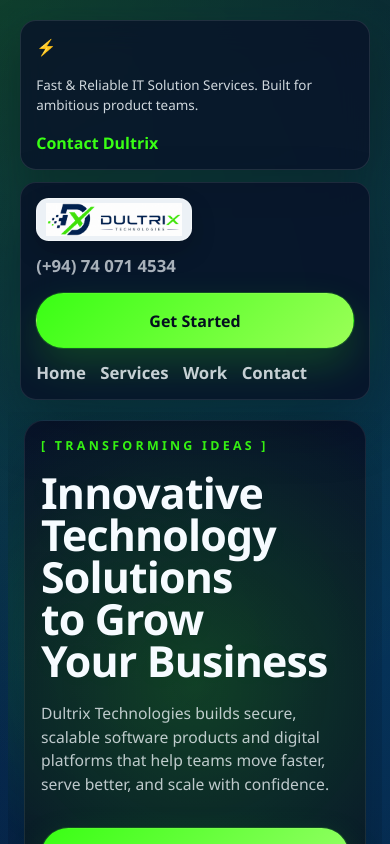
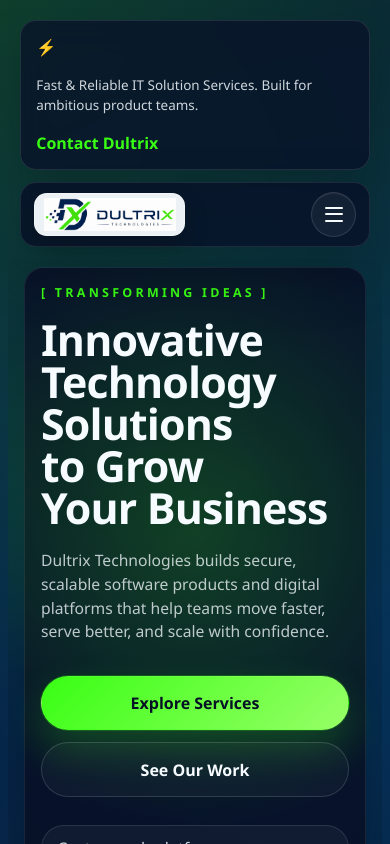
Before and after one commit to DulajAR/dultrix-website, a Next.js app in the folder dultrix-website/: page / in a window 390 px wide. Shown: the top 844 px of the page. Built offline with nearby package versions, Linux system fonts and the light colour scheme.

Commit message:
refine header navigation layout
add scroll aware header hide show behavior, mobile hamburger menu, centered desktop navigation, slimmer header height, removed phone number, and improved logo and link sizing

```diff
--- a/dultrix-website/src/app/globals.css
+++ b/dultrix-website/src/app/globals.css
@@ -64,6 +64,13 @@
   width: 100%;
   padding: 0;
   backdrop-filter: blur(20px);
+  transition: transform 0.28s ease, opacity 0.28s ease;
+}
+
+.site-header-hidden {
+  transform: translateY(calc(-100% - 1rem));
+  opacity: 0;
+  pointer-events: none;
 }
 
 .announcement-bar {
@@ -100,15 +107,24 @@
 .site-nav {
   width: 100%;
   margin: 0 auto;
-  padding: clamp(0.85rem, 1.1vw, 1.1rem) clamp(1.15rem, 2vw, 1.75rem);
+  padding: clamp(0.55rem, 0.75vw, 0.8rem) clamp(1rem, 1.6vw, 1.4rem);
   border: 1px solid rgba(255, 255, 255, 0.09);
   border-radius: 1rem;
   background: rgba(8, 17, 40, 0.84);
   box-shadow: 0 24px 60px rgba(0, 0, 0, 0.24);
-  display: flex;
+  display: grid;
+  grid-template-columns: auto 1fr auto;
   align-items: center;
-  justify-content: space-between;
-  gap: 1rem;
+  gap: 0.5rem;
+}
+
+.site-nav-top {
+  display: contents;
+}
+
+.site-nav-panel {
+  display: contents;
+  align-items: center;
 }
 
 .site-brand,
@@ -137,7 +153,7 @@
 
 .site-brand-logo {
   display: block;
-  width: clamp(8.5rem, 16vw, 13rem);
+  width: clamp(8.25rem, 15vw, 12rem);
   height: auto;
   max-width: none;
   object-fit: contain;
@@ -147,13 +163,60 @@
 .site-actions {
   display: flex;
   align-items: center;
-  gap: 1rem;
+  gap: 0.75rem;
+}
+
+.site-links {
+  grid-column: 2;
+  justify-content: center;
+  justify-self: center;
+}
+
+.site-actions {
+  grid-column: 3;
+  justify-content: flex-end;
+  justify-self: end;
+}
+
+.menu-toggle {
+  display: none;
+  width: 3rem;
+  height: 3rem;
+  align-items: center;
+  justify-content: center;
+  gap: 0.3rem;
+  flex-direction: column;
+  border: 1px solid rgba(255, 255, 255, 0.12);
+  border-radius: 999px;
+  background: rgba(255, 255, 255, 0.05);
+  color: var(--foreground);
+  box-shadow: inset 0 1px 0 rgba(255, 255, 255, 0.05);
+}
+
+.menu-toggle span {
+  width: 1.1rem;
+  height: 2px;
+  border-radius: 999px;
+  background: currentColor;
+  transition: transform 0.2s ease, opacity 0.2s ease;
+}
+
+.site-nav-open .menu-toggle span:nth-child(1) {
+  transform: translateY(5px) rotate(45deg);
+}
+
+.site-nav-open .menu-toggle span:nth-child(2) {
+  opacity: 0;
+}
+
+.site-nav-open .menu-toggle span:nth-child(3) {
+  transform: translateY(-5px) rotate(-45deg);
 }
 
 .site-links a,
 .nav-link {
   color: rgba(246, 251, 255, 0.8);
-  font-size: 1.05rem;
+  font-size: 1.03rem;
   font-weight: 700;
   line-height: 1;
   transition: color 0.2s ease, transform 0.2s ease;
@@ -599,17 +662,20 @@
   }
 
   .site-nav {
-    flex-wrap: wrap;
-    justify-content: center;
-    gap: 0.9rem;
+    align-items: stretch;
+    justify-content: flex-start;
+    gap: 0.45rem;
+  }
+
+  .site-nav-panel {
+    width: 100%;
   }
 
   .site-links {
-    order: 3;
     width: 100%;
-    justify-content: center;
+    justify-content: flex-start;
     flex-wrap: wrap;
-    gap: 0.9rem 1.1rem;
+    gap: 0.7rem 0.9rem;
   }
 
   .site-actions {
@@ -650,18 +716,51 @@
   }
 
   .site-nav {
-    padding: 0.95rem;
+    display: flex;
+    flex-direction: column;
+    padding: 0.6rem 0.8rem;
     border-radius: 1rem;
-    justify-content: flex-start;
+    align-items: stretch;
+    gap: 0.3rem;
   }
 
-  .site-brand {
+  .site-nav-top {
+    display: flex;
     width: 100%;
+    align-items: center;
+    justify-content: space-between;
+    gap: 0.75rem;
+  }
+
+  .menu-toggle {
+    display: inline-flex;
+    width: 2.6rem;
+    height: 2.6rem;
+  }
+
+  .site-nav-panel {
+    display: none;
+    width: 100%;
+    flex-direction: column;
+    align-items: stretch;
+    gap: 0.6rem;
+    padding-top: 0.15rem;
+  }
+
+  .site-nav-open .site-nav-panel {
+    display: flex;
   }
 
   .site-links {
+    flex-direction: column;
+    align-items: stretch;
     justify-content: flex-start;
-    gap: 0.7rem 0.9rem;
+    gap: 0.05rem;
+  }
+
+  .site-links a,
+  .nav-link {
+    font-size: 1rem;
   }
 
   .site-actions {
@@ -777,6 +876,11 @@
     width: 100%;
   }
 
+  .menu-toggle {
+    width: 2.8rem;
+    height: 2.8rem;
+  }
+
   .site-links a,
   .nav-link {
     padding: 0.15rem 0;
--- a/dultrix-website/src/components/Navbar.tsx
+++ b/dultrix-website/src/components/Navbar.tsx
@@ -1,10 +1,51 @@
+"use client";
+
+import { useEffect, useRef, useState } from "react";
 import Image from "next/image";
 
 const navItems = ["Home", "Services", "Work", "Contact"];
 
 export function Navbar() {
+  const [menuOpen, setMenuOpen] = useState(false);
+  const [isHidden, setIsHidden] = useState(false);
+  const lastScrollY = useRef(0);
+
+  useEffect(() => {
+    const handleScroll = () => {
+      const currentScrollY = window.scrollY;
+      const delta = currentScrollY - lastScrollY.current;
+
+      if (currentScrollY < 16) {
+        setIsHidden(false);
+        lastScrollY.current = currentScrollY;
+        return;
+      }
+
+      if (delta > 8) {
+        setIsHidden(true);
+      } else if (delta < -8) {
+        setIsHidden(false);
+      }
+
+      lastScrollY.current = currentScrollY;
+    };
+
+    lastScrollY.current = window.scrollY;
+    window.addEventListener("scroll", handleScroll, { passive: true });
+
+    return () => window.removeEventListener("scroll", handleScroll);
+  }, []);
+
+  const toggleMenu = () => {
+    setMenuOpen((currentOpen) => !currentOpen);
+  };
+
+  const closeMenu = () => {
+    setMenuOpen(false);
+  };
+
   return (
-    <header className="site-header">
+    <header className={`site-header${isHidden && !menuOpen ? " site-header-hidden" : ""}`}>
       <div className="announcement-bar">
         <span className="announcement-icon">⚡</span>
         <p>
@@ -13,8 +54,9 @@
         <a href="#contact">Contact Dultrix</a>
       </div>
 
-      <nav className="site-nav" aria-label="Primary">
-        <a className="site-brand" href="#home">
+      <nav className={`site-nav${menuOpen ? " site-nav-open" : ""}`} aria-label="Primary">
+        <div className="site-nav-top">
+          <a className="site-brand" href="#home" onClick={closeMenu}>
             <span className="site-brand-badge">
               <Image
                 className="site-brand-logo"
@@ -27,21 +69,38 @@
             </span>
           </a>
 
+          <button
+            className="menu-toggle"
+            type="button"
+            aria-label={menuOpen ? "Close navigation menu" : "Open navigation menu"}
+            aria-expanded={menuOpen}
+            aria-controls="primary-navigation"
+            onClick={toggleMenu}
+          >
+            <span />
+            <span />
+            <span />
+          </button>
+        </div>
+
+        <div className="site-nav-panel" id="primary-navigation">
           <div className="site-links">
             {navItems.map((item) => (
-            <a key={item} href={`#${item.toLowerCase() === "work" ? "portfolio" : item.toLowerCase()}`}>
+              <a
+                key={item}
+                href={`#${item.toLowerCase() === "work" ? "portfolio" : item.toLowerCase()}`}
+                onClick={closeMenu}
+              >
                 {item}
               </a>
             ))}
           </div>
 
           <div className="site-actions">
-          <a className="nav-link nav-link-muted" href="tel:+94112239409">
-            (+94) 74 071 4534
-          </a>
-          <a className="btn btn-nav" href="#contact">
+            <a className="btn btn-nav" href="#contact" onClick={closeMenu}>
               Get Started
             </a>
+          </div>
         </div>
       </nav>
     </header>
--- a/dultrix-website/src/proxy.ts
+++ /dev/null
@@ -1,5 +0,0 @@
-import { NextResponse } from "next/server";
-
-export function proxy() {
-  return NextResponse.next();
-}
```
Lines whose indentation alone changed are shown as unchanged.
